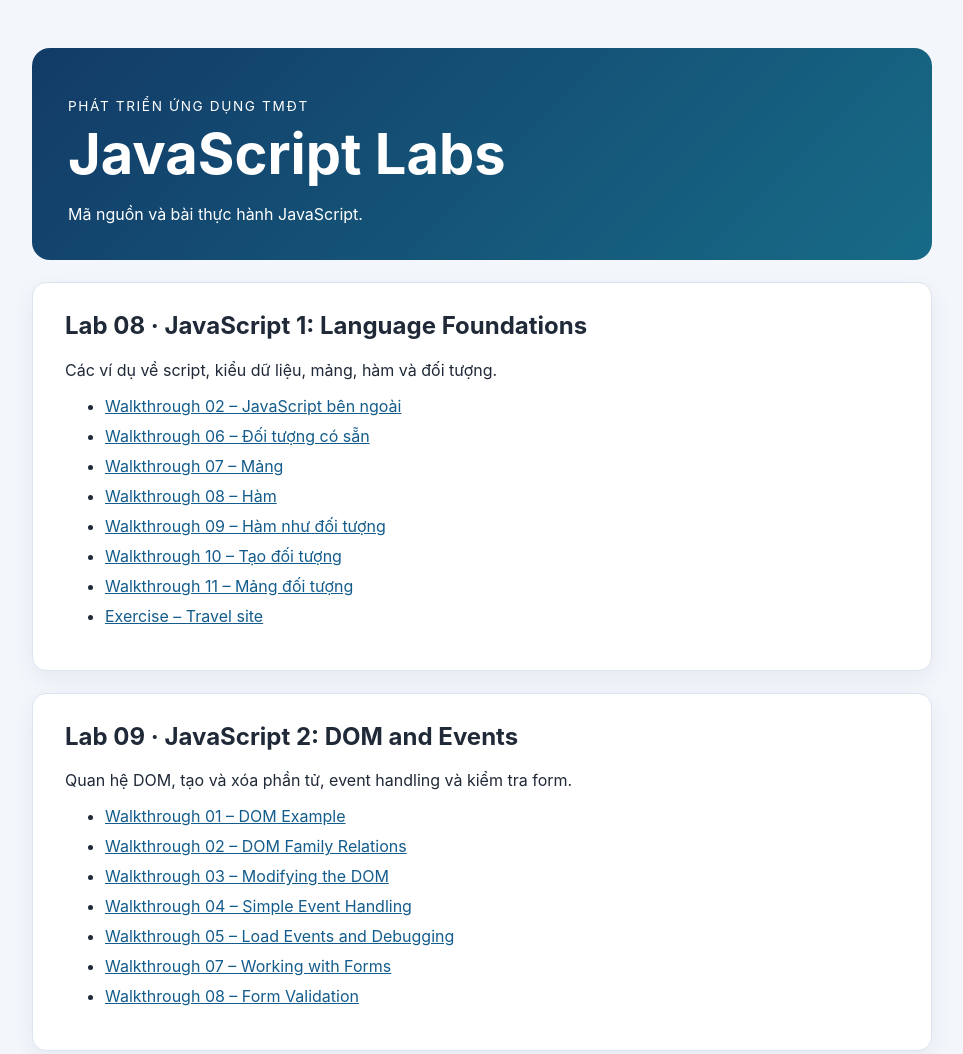
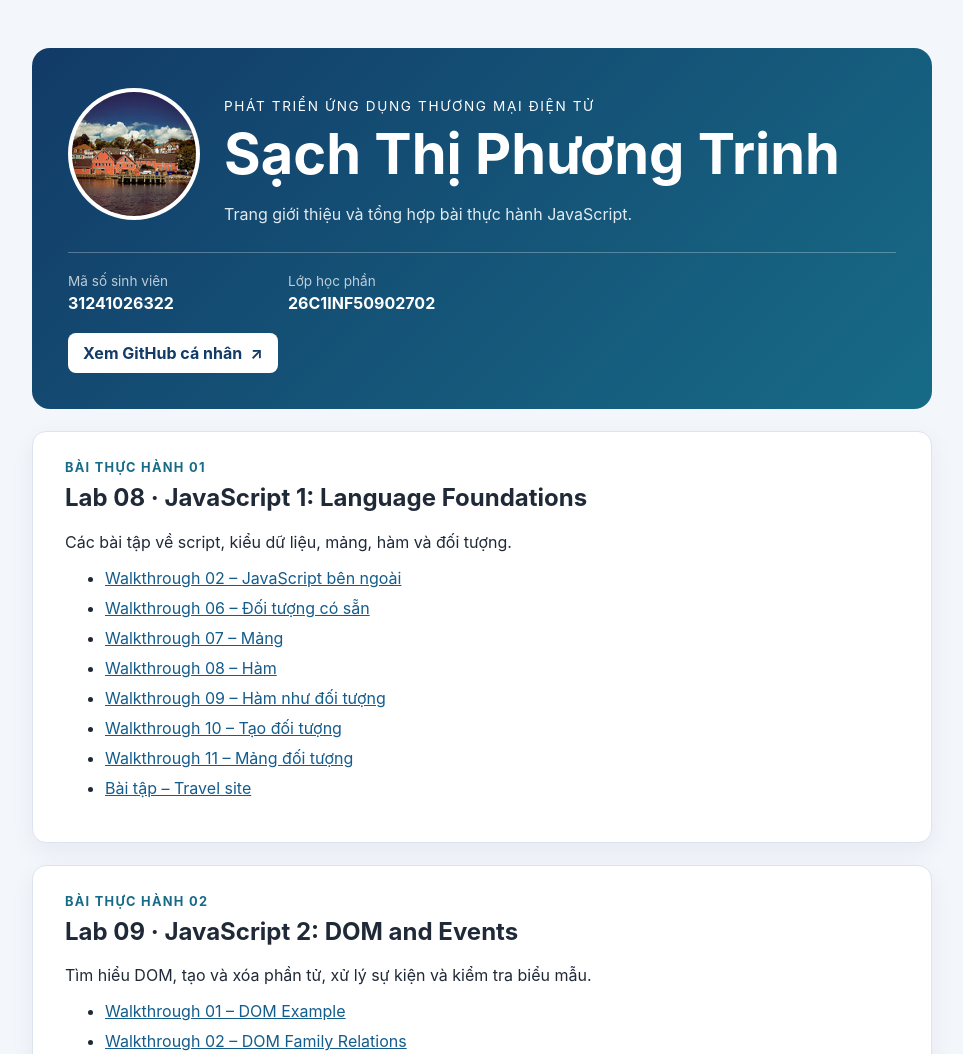
Before and after one commit to trinhsach31241026322/ecomerce-ui-improment, a plain HTML site: page JavaScript-Labs/index.html in a window 1280 px wide. Shown: the top 1054 px of the page, without its empty margins (158-1121 px from the left). Drawn offline with Linux system fonts and the light colour scheme.

Commit message:
Add student profile and JavaScript Labs guide

```diff
--- a/JavaScript-Labs/css/style.css
+++ b/JavaScript-Labs/css/style.css
@@ -25,6 +25,60 @@ body { margin: 0; }
 .hero p { margin-bottom: 0; }
 .eyebrow { font-size: .85rem; letter-spacing: .12em; text-transform: uppercase; }
 
+.profile {
+  display: flex;
+  align-items: center;
+  gap: 24px;
+}
+
+.avatar {
+  width: 132px;
+  height: 132px;
+  flex: 0 0 auto;
+  border: 4px solid rgb(255 255 255 / 75%);
+  border-radius: 50%;
+  object-fit: cover;
+  background: white;
+}
+
+.subtitle { color: rgb(255 255 255 / 88%); }
+
+.student-info {
+  display: flex;
+  flex-wrap: wrap;
+  gap: 14px 40px;
+  margin: 28px 0 20px;
+  padding-top: 20px;
+  border-top: 1px solid rgb(255 255 255 / 28%);
+}
+
+.student-info div { min-width: 180px; }
+.student-info dt { color: rgb(255 255 255 / 72%); font-size: .85rem; }
+.student-info dd { margin: 4px 0 0; font-weight: 700; }
+
+.github-link {
+  display: inline-flex;
+  gap: 8px;
+  align-items: center;
+  padding: 10px 15px;
+  border-radius: 8px;
+  color: #123b67;
+  background: white;
+  font-weight: 700;
+  text-decoration: none;
+}
+
+.github-link:hover { color: #0c3e62; background: #e9f3f8; }
+
+.lab-number {
+  margin: 0 0 8px;
+  color: #176b87;
+  font-size: .8rem;
+  font-weight: 700;
+  letter-spacing: .1em;
+  text-transform: uppercase;
+}
+
 .lab-card, .coming-soon {
   margin-top: 22px;
   padding: 28px 32px;
@@ -39,8 +93,12 @@ li { margin: 10px 0; }
 a { color: #145c8c; }
 a:hover { color: #0c3e62; }
 .coming-soon { color: #526174; }
+.page-footer { padding: 24px 0 8px; color: #66758a; text-align: center; font-size: .9rem; }
 
 @media (max-width: 600px) {
   .container { margin: 20px auto; }
   .hero, .lab-card, .coming-soon { padding: 24px; }
+  .profile { align-items: flex-start; flex-direction: column; gap: 16px; }
+  .avatar { width: 104px; height: 104px; }
+  .student-info { gap: 14px; }
 }
--- a/JavaScript-Labs/index.html
+++ b/JavaScript-Labs/index.html
@@ -3,20 +3,32 @@
 <head>
   <meta charset="utf-8">
   <meta name="viewport" content="width=device-width, initial-scale=1">
-  <title>JavaScript Labs</title>
+  <meta name="description" content="Trang giới thiệu sinh viên và điều hướng đến các bài thực hành JavaScript Labs.">
+  <title>JavaScript Labs | Sạch Thị Phương Trinh</title>
   <link rel="stylesheet" href="css/style.css">
 </head>
 <body>
   <main class="container">
     <header class="hero">
-      <p class="eyebrow">Phát triển ứng dụng TMĐT</p>
-      <h1>JavaScript Labs</h1>
-      <p>Mã nguồn và bài thực hành JavaScript.</p>
+      <div class="profile">
+        <img class="avatar" src="Lab08/images/travel/5856697109.jpg" alt="Ảnh đại diện minh họa của Sạch Thị Phương Trinh">
+        <div>
+          <p class="eyebrow">Phát triển ứng dụng thương mại điện tử</p>
+          <h1>Sạch Thị Phương Trinh</h1>
+          <p class="subtitle">Trang giới thiệu và tổng hợp bài thực hành JavaScript.</p>
+        </div>
+      </div>
+      <dl class="student-info">
+        <div><dt>Mã số sinh viên</dt><dd>31241026322</dd></div>
+        <div><dt>Lớp học phần</dt><dd>26C1INF50902702</dd></div>
+      </dl>
+      <a class="github-link" href="https://github.com/trinhsach31241026322/ecomerce-ui-improment" target="_blank" rel="noopener noreferrer">Xem GitHub cá nhân <span aria-hidden="true">↗</span></a>
     </header>
 
-    <section class="lab-card">
-      <h2>Lab 08 · JavaScript 1: Language Foundations</h2>
-      <p>Các ví dụ về script, kiểu dữ liệu, mảng, hàm và đối tượng.</p>
+    <section class="lab-card" aria-labelledby="lab08-title">
+      <p class="lab-number">Bài thực hành 01</p>
+      <h2 id="lab08-title">Lab 08 · JavaScript 1: Language Foundations</h2>
+      <p>Các bài tập về script, kiểu dữ liệu, mảng, hàm và đối tượng.</p>
       <ul>
         <li><a href="Lab08/lab08-walkthrough02.html">Walkthrough 02 – JavaScript bên ngoài</a></li>
         <li><a href="Lab08/lab08-walkthrough06.html">Walkthrough 06 – Đối tượng có sẵn</a></li>
@@ -25,13 +37,14 @@
         <li><a href="Lab08/lab08-walkthrough09.html">Walkthrough 09 – Hàm như đối tượng</a></li>
         <li><a href="Lab08/lab08-walkthrough10.html">Walkthrough 10 – Tạo đối tượng</a></li>
         <li><a href="Lab08/lab08-walkthrough11.html">Walkthrough 11 – Mảng đối tượng</a></li>
-        <li><a href="Lab08/exercise.html">Exercise – Travel site</a></li>
+        <li><a href="Lab08/exercise.html">Bài tập – Travel site</a></li>
       </ul>
     </section>
 
-    <section class="lab-card">
-      <h2>Lab 09 · JavaScript 2: DOM and Events</h2>
-      <p>Quan hệ DOM, tạo và xóa phần tử, event handling và kiểm tra form.</p>
+    <section class="lab-card" aria-labelledby="lab09-title">
+      <p class="lab-number">Bài thực hành 02</p>
+      <h2 id="lab09-title">Lab 09 · JavaScript 2: DOM and Events</h2>
+      <p>Tìm hiểu DOM, tạo và xóa phần tử, xử lý sự kiện và kiểm tra biểu mẫu.</p>
       <ul>
         <li><a href="Lab09/lab09-walkthrough01.html">Walkthrough 01 – DOM Example</a></li>
         <li><a href="Lab09/lab09-walkthrough02.html">Walkthrough 02 – DOM Family Relations</a></li>
@@ -43,10 +56,24 @@
       </ul>
     </section>
 
-    <section class="coming-soon">
-      <h2>Lab 10</h2>
-      <p>Đang chờ bổ sung mã nguồn các bài thực hành tương ứng.</p>
+    <section class="lab-card" aria-labelledby="lab10-title">
+      <p class="lab-number">Bài thực hành 03</p>
+      <h2 id="lab10-title">Lab 10 · jQuery</h2>
+      <p>Các bài thực hành về jQuery, hiệu ứng, sự kiện và thao tác nội dung trang.</p>
+      <ul>
+        <li><a href="Lab10/lab10-walkthrough01.html">Walkthrough 01 – Getting Started</a></li>
+        <li><a href="Lab10/lab10-walkthrough03.html">Walkthrough 03 – Selectors</a></li>
+        <li><a href="Lab10/lab10-walkthrough04.html">Walkthrough 04 – Events</a></li>
+        <li><a href="Lab10/lab10-walkthrough05.html">Walkthrough 05 – Effects</a></li>
+        <li><a href="Lab10/lab10-walkthrough06.html">Walkthrough 06</a></li>
+        <li><a href="Lab10/lab10-walkthrough07.html">Walkthrough 07</a></li>
+        <li><a href="Lab10/lab10-walkthrough08.html">Walkthrough 08</a></li>
+        <li><a href="Lab10/lab10-walkthrough09.html">Walkthrough 09</a></li>
+        <li><a href="Lab10/lab10-walkthrough10.html">Walkthrough 10</a></li>
+      </ul>
     </section>
+
+    <footer class="page-footer">JavaScript Labs · Sạch Thị Phương Trinh</footer>
   </main>
 </body>
 </html>
```
Also changed, not shown: 1 other file.
